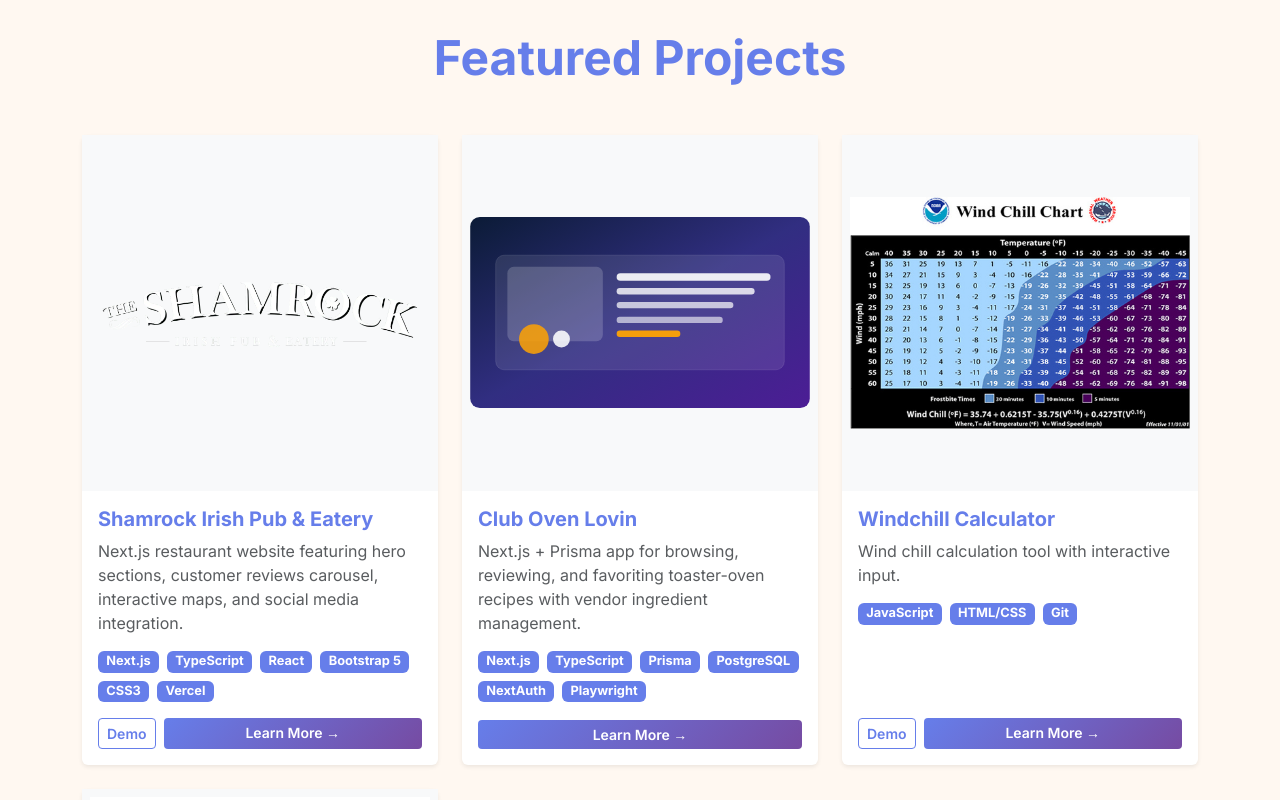
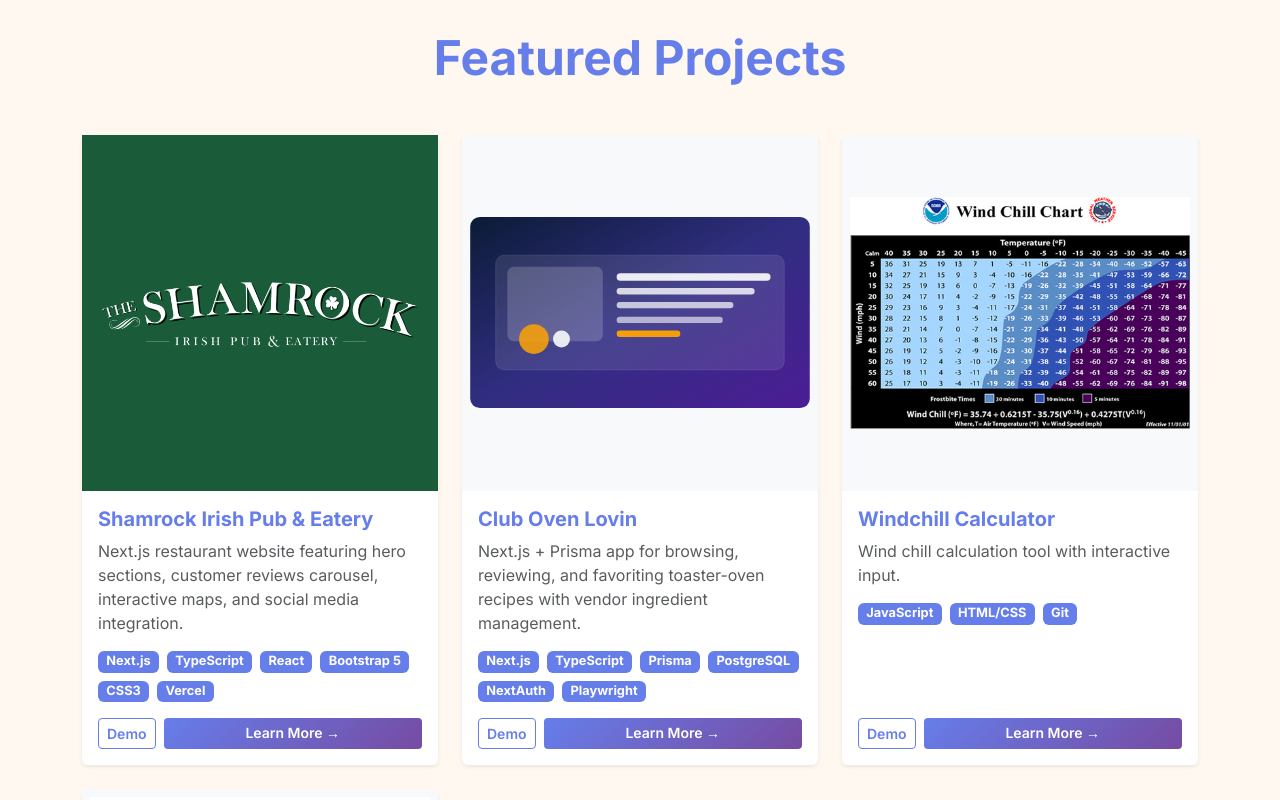
Before and after one commit to ndv0gel/ndv0gel-professional-portfolio, a Next.js app: page / in a window 1280 px wide. Shown: the part 860-1660 px from the top of the page. Built offline with nearby package versions, Linux system fonts and the light colour scheme.

Commit message:
Add dark green background to shamrocks card and demo link to Club Oven Lovin

```diff
--- a/src/components/ProjectCard.tsx
+++ b/src/components/ProjectCard.tsx
@@ -6,9 +6,13 @@
   project: Project;
 }
 
-export const ProjectCard: React.FC<ProjectCardProps> = ({ project }) => (
-  <div className="card h-100 card-hover border-0 shadow-sm">
-    <div style={{ position: 'relative', width: '100%', aspectRatio: '1/1', overflow: 'hidden', display: 'flex', alignItems: 'center', justifyContent: 'center', background: '#f8f9fa' }}>
+export const ProjectCard: React.FC<ProjectCardProps> = ({ project }) => {
+  // Use dark green background for shamrocks project to show white logo better
+  const backgroundColor = project.slug === 'shamrocks-remake' ? '#1a5c3a' : '#f8f9fa';
+
+  return (
+    <div className="card h-100 card-hover border-0 shadow-sm">
+      <div style={{ position: 'relative', width: '100%', aspectRatio: '1/1', overflow: 'hidden', display: 'flex', alignItems: 'center', justifyContent: 'center', background: backgroundColor }}>
       <Image
         src={project.image}
         alt={project.title}
@@ -65,6 +69,7 @@
       </div>
     </div>
   </div>
-);
+  );
+};
 
 export default ProjectCard;
--- a/src/data/projects.ts
+++ b/src/data/projects.ts
@@ -89,7 +89,8 @@
       'End-to-end testing with Playwright',
       'Designing seed data and maintaining CI reliability'
     ],
-    githubLink: 'https://github.com/club-oven-lovin/club-oven-lovin'
+    githubLink: 'https://github.com/club-oven-lovin/club-oven-lovin',
+    demoLink: 'https://club-oven-lovin.vercel.app'
   },
   {
     id: '3',
```
